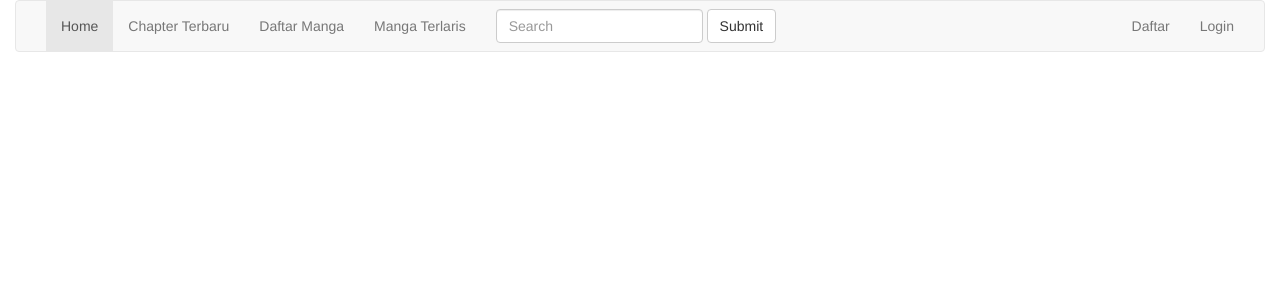
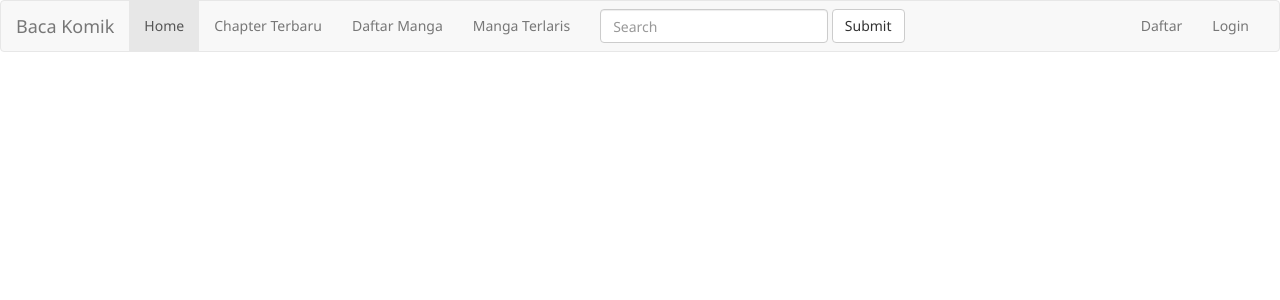
Before and after one commit to yudisputra/Baca-Komik, a CodeIgniter app: page /database/ in a window 1280 px wide. Shown: the top 300 px of the page. Run offline with CodeIgniter, Linux system fonts and the light colour scheme; some libraries are stand-ins or nearby versions.

Commit message:
Ganti base start , homepage ,header

```diff
--- a/application/views/homepage.php
+++ b/application/views/homepage.php
@@ -1,5 +1,4 @@
 <?php $this->load->view('layout/base_start');?>
 
 
-
 <?php $this->load->view('layout/base_end');?>
--- a/application/views/layout/base_start.php
+++ b/application/views/layout/base_start.php
@@ -4,7 +4,7 @@
 		<meta charset="utf-8">
 		<meta http-equiv="X-UA-Compatible" content="IE=edge">
 		<meta name="viewport" content="width=device-width, initial-scale=1">
-		<title>Title Page</title>
+		<title>Baca Komik</title>
 
 		<!-- Bootstrap CSS -->
 		<link href="<?php echo base_url('assets/css/bootstrap.min.css') ?>" rel="stylesheet">
@@ -15,6 +15,11 @@
 			<script src="https://oss.maxcdn.com/libs/html5shiv/3.7.2/html5shiv.min.js"></script>
 			<script src="https://oss.maxcdn.com/libs/respond.js/1.4.2/respond.min.js"></script>
 		<![endif]-->
+		<style type="text/css">
+			body {
+				font-family: 'Segoe UI';
+			}
+		</style>
 	</head>
 	<body>
 
--- a/application/views/layout/header.php
+++ b/application/views/layout/header.php
@@ -1,4 +1,3 @@
-<div class="col-xs-12 col-sm-12 col-md-12 col-lg-12">
 <nav class="navbar navbar-default" role="navigation">
 	<div class="container-fluid">
 		<!-- Brand and toggle get grouped for better mobile display -->
@@ -9,6 +8,7 @@
 				<span class="icon-bar"></span>
 				<span class="icon-bar"></span>
 			</button>
+			<a class="navbar-brand" href="#">Baca Komik</a>
 		</div>
 
 		<!-- Collect the nav links, forms, and other content for toggling -->
@@ -19,6 +19,7 @@
 				<li><a href="#">Daftar Manga</a></li>
 				<li><a href="#">Manga Terlaris</a></li>
 			</ul>
+
 			<form class="navbar-form navbar-left" role="search">
 				<div class="form-group">
 					<input type="text" class="form-control" placeholder="Search">
@@ -32,4 +33,3 @@
 		</div><!-- /.navbar-collapse -->
 	</div>
 </nav>
-		</div>
```
Lines whose indentation alone changed are shown as unchanged.
